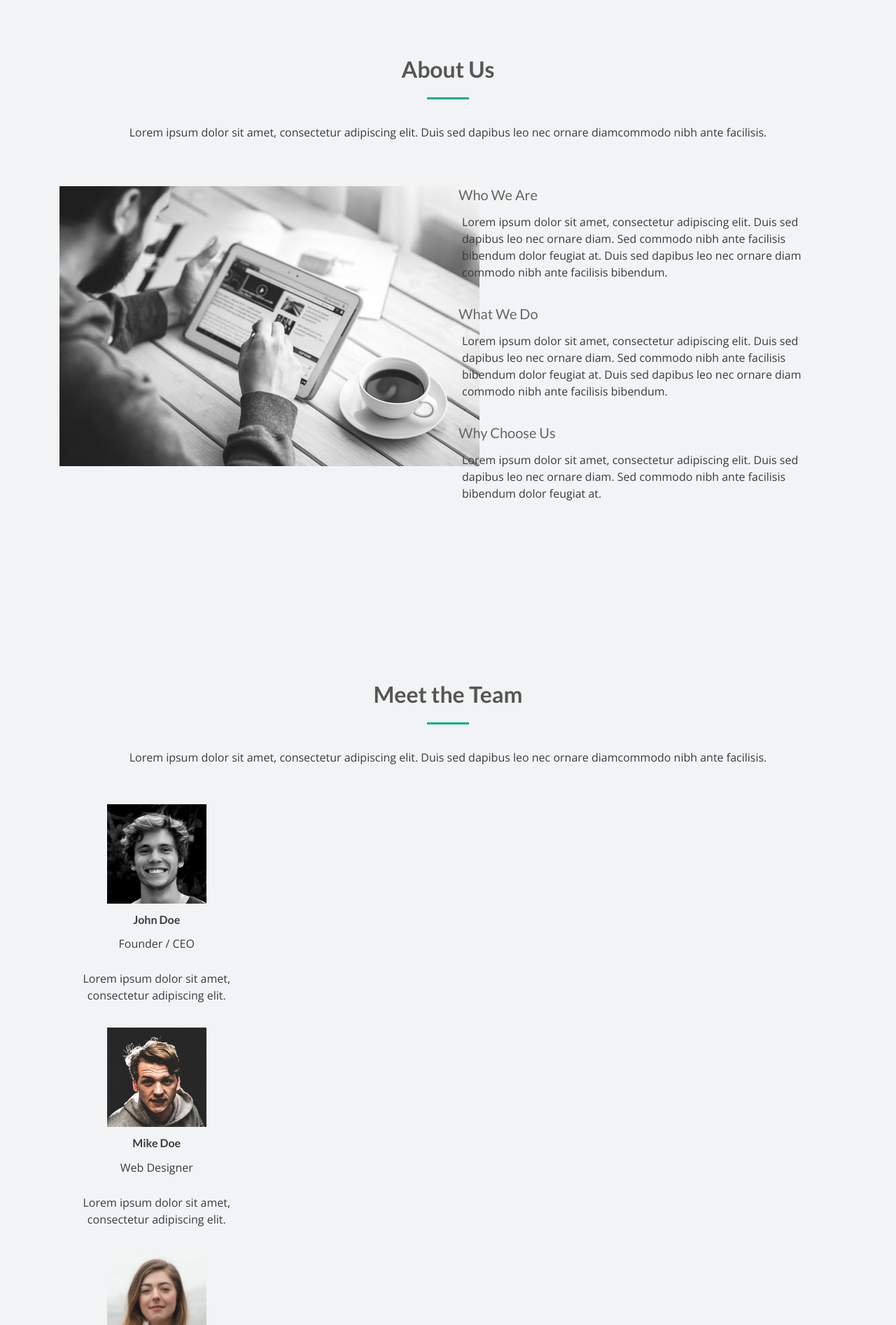
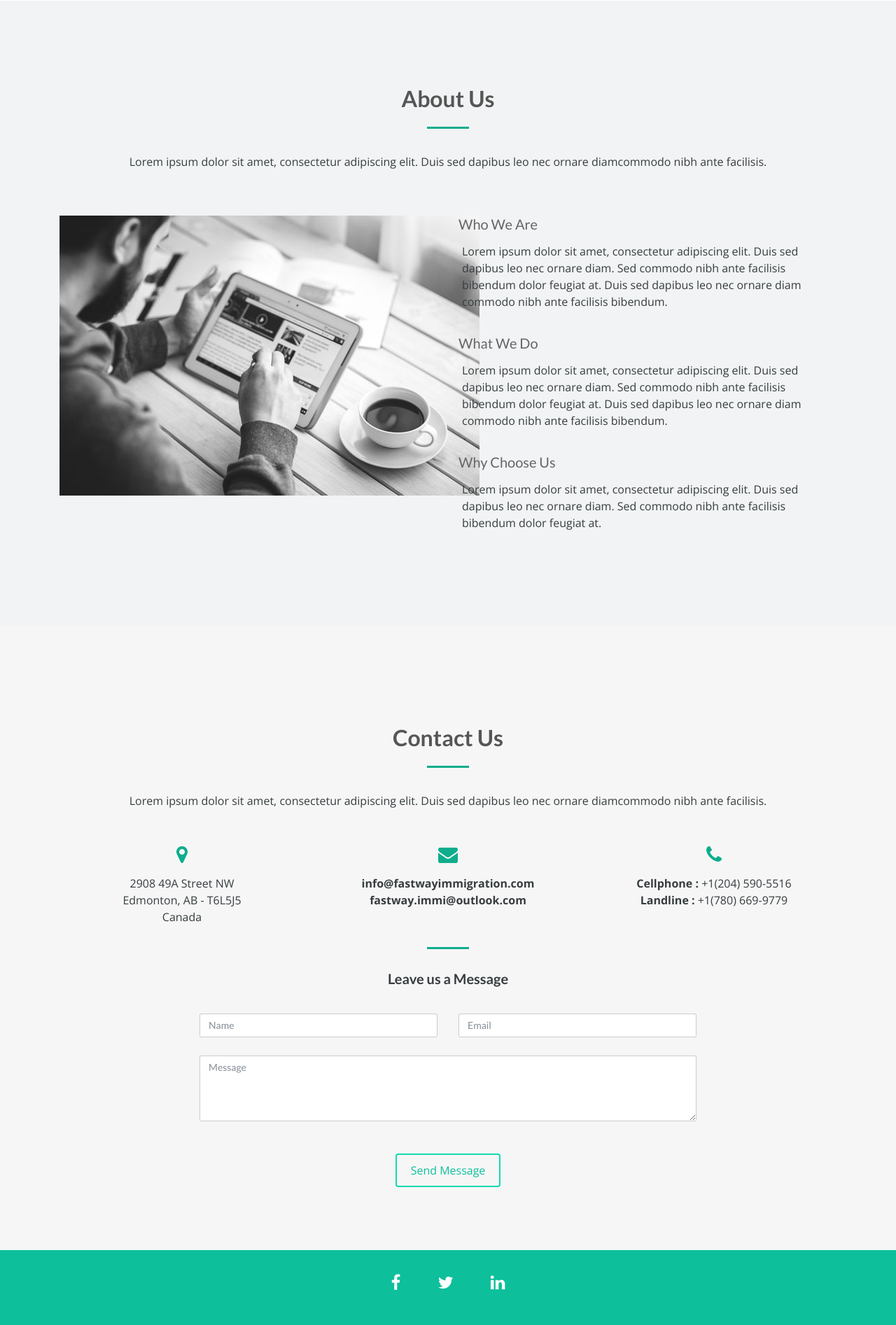
Before and after one commit to vivekmalhotra/fastwayImmigration, a PHP site: page /pages/header.html in a window 1280 px wide. Shown: the part 1581-3474 px from the top of the page at 70% size. Run offline with PHP 8.4, Linux system fonts and the light colour scheme; some libraries are stand-ins or nearby versions.

Commit message:
Static website - closing a computer - 2018-01-07

```diff
--- a/css/style.css
+++ b/css/style.css
@@ -536,18 +548,35 @@ img.img-circle.team-img {
 	padding: 120px 0 60px 0;
 	background-color: #f6f6f6;
 }
+
 #contact-section h3 {
 	font-size: 20px;
-	font-weight: 400;
+	font-weight: 600;
 }
+
 #contact-section form {
 	padding: 30px 0;
 }
+
 #contact-section i.fa {
 	color: #0dad8d;
-	font-size: 24px;
+	font-size: 28px;
 	margin-bottom: 10px;
 }
+
+#contact-section p.contact-email a{
+	color: #373d3f;
+	font-weight: 700;
+}
+
+#contact-section p.contact-email a:hover{
+	background-color: #0dad8d;
+	color: #eeeeee;
+	font-weight: 700;
+	padding: 0 5px;
+	border-radius: 5px;
+}
+
 label {
 	font-size: 12px;
 	font-weight: 400;
--- a/pages/header.html
+++ b/pages/header.html
@@ -51,10 +51,11 @@
       <div class="collapse navbar-collapse justify-content-end" id="navbarContent">
         <ul class="nav navbar-nav navbar-right">
           <li class="nav-item active"><a href="#">Home</a></li>
-          <li class="nav-item"><a href="#">About us</a></li>
+          <li class="nav-item"><a href="#">About</a></li>
+          <li class="nav-item"><a href="#">Contact Us</a></li>
           <li class="nav-item dropdown">
               <a href="#" class="dropdown-toggle" data-toggle="dropdown">Services<b class="caret"></b></a>
-	            <ul class="dropdown-menu dropdown-menu-center multi-column">
+	            <ul class="dropdown-menu dropdown-menu-right multi-column">
                   <div class="row custom-row-dropdown-menu">
                     <div class="col-md-4">
                       <ul class="multi-column-dropdown">
@@ -104,7 +105,7 @@
 
                     <div class="col-md-4">
                       <ul class="multi-column-dropdown">
-                        <li class="dropdown-header"><a href="#">Miscellaneous</a></li>
+                        <li class="dropdown-header"><a href="#">Other services</a></li>
                         <li class="dropdown-subheader"><a href="#"><i class="fa fa-angle-right"></i>Canadian Citizenship</a></li>
                         <li class="dropdown-subheader"><a href="#"><i class="fa fa-angle-right"></i>Issuance & Renewal of PR card</a></li>
                         <li class="dropdown-subheader"><a href="#"><i class="fa fa-angle-right"></i>Issuance of OCI card</a></li>
@@ -114,13 +115,14 @@
                   </div>
 
                   <div class="row">
-                    <div class="col-sm-12">
-                      <a id="all-services-button" href="#" class="btn btn-primary btn-lg btn-block center-btn">Detailed list of all Services offered</a>
+                    <div class="col-md-3"></div>
+                    <div class="col-md-6">
+                      <a id="all-services-button" class="btn btn-dark btn-md btn-block"><i class="fa fa-shield"></i>List of all Services</a>
                     </div>
+                    <div class="col-md-3"></div>
                   </div>
                 </ul>
           </li>
-          <li class="nav-item"><a href="#">Contact Us</a></li>
           <li class="nav-item"><a href="#">What's NEW <i class="fa fa-bell"></i></a></li>
         </ul>
       </div>
@@ -132,11 +134,11 @@
    <!-- Header -->
    <header class="text-center" name="home">
     <div class="intro-text" id="landing-header">
-      <h1>Welcome to
-        <strong>Fastway Immigration</strong>
-      </h1>
-      <p>We are a full-service integrated creative agency</p>
-      <a href="/services" class="btn btn-default btn-lg page-scroll">LEARN MORE</a>
+      <p>
+        <h1>Welcome to <strong>Fastway Immigration</strong></h1>
+        <h3>Your Trusted & Reliable partners in all Immigration related matters... </h3>
+      </p>
+      <a href="/services" class="btn btn-primary btn-lg page-scroll">LEARN MORE</a>
     </div>
 
     <ul class="slideshow">
@@ -219,61 +221,99 @@
     </div>
   </div>
 
-  <!-- Achievements Section -->
-
-  <!-- Team Section -->
-  <div id="team-section" class="text-center">
+  <!-- Contact Section -->
+  <div id="contact-section" class="text-center">
       <div class="container">
         <div class="section-title center">
-        <h2>Meet the Team</h2>
+          <h2>Contact Us</h2>
           <hr>
           <p>Lorem ipsum dolor sit amet, consectetur adipiscing elit. Duis sed dapibus leo nec ornare diamcommodo nibh ante facilisis.</p>
         </div>
-      <div id="row">
-        <div class="col-md-3 col-sm-6 team">
-          <div class="thumbnail">
-            <img src="img/team/01.jpg" alt="..." class="img-circle team-img">
-            <div class="caption">
-              <h3>John Doe</h3>
-              <p>Founder / CEO</p>
-              <p>Lorem ipsum dolor sit amet, consectetur adipiscing elit.</p>
+        <div class="row">
+          <div class="col-sm-12 col-lg-4">
+            <i class="fa fa-map-marker"></i>
+            <p>
+              2908 49A Street NW <br>
+              Edmonton, AB - T6L5J5 <br>
+              Canada
+            </p>
+          </div>
+          <div class="col-sm-12 col-lg-4">
+            <i class="fa fa-envelope"></i>
+            <p class="contact-email"><a href="mailto:info@fastwayimmigration.com">info@fastwayimmigration.com</a><br>
+              <a href="mailto:fastway.immi@outlook.com">fastway.immi@outlook.com</a>
+            </p>
+          </div>
+          <div class="col-sm-12 col-lg-4">
+            <i class="fa fa-phone"></i>
+            <p><strong>Cellphone :</strong> +1(204) 590-5516 <br>
+                <strong>Landline :</strong> +1(780) 669-9779
+              <br>
+            </p>
+          </div>
+          <hr>
+          <div class="clearfix"></div>
+        </div>
+        <div class="col-md-12 col-lg-8 offset-md-2">
+          <h3>Leave us a Message</h3>
+          <form name="sentMessage" id="contactForm" novalidate>
+            <div class="row">
+              <div class="col-md-6">
+                <div class="form-group">
+                  <input type="text" id="name" class="form-control" placeholder="Name" required="required">
+                  <p class="help-block text-danger"></p>
+                </div>
+              </div>
+              <div class="col-md-6">
+                <div class="form-group">
+                  <input type="email" id="email" class="form-control" placeholder="Email" required="required">
+                  <p class="help-block text-danger"></p>
                 </div>
               </div>
             </div>
-        <div class="col-md-3 col-sm-6 team">
-          <div class="thumbnail">
-            <img src="img/team/02.jpg" alt="..." class="img-circle team-img">
-            <div class="caption">
-              <h3>Mike Doe</h3>
-              <p>Web Designer</p>
-              <p>Lorem ipsum dolor sit amet, consectetur adipiscing elit.</p>
+            <div class="form-group">
+              <textarea name="message" id="message" class="form-control" rows="4" placeholder="Message" required></textarea>
+              <p class="help-block text-danger"></p>
             </div>
-          </div>
-        </div>
-        <div class="col-md-3 col-sm-6 team">
-          <div class="thumbnail">
-            <img src="img/team/03.jpg" alt="..." class="img-circle team-img">
-            <div class="caption">
-              <h3>Jane Doe</h3>
-              <p>Creative Director</p>
-              <p>Lorem ipsum dolor sit amet, consectetur adipiscing elit.</p>
-            </div>
-          </div>
-        </div>
-        <div class="col-md-3 col-sm-6 team">
-          <div class="thumbnail">
-            <img src="img/team/04.jpg" alt="..." class="img-circle team-img">
-            <div class="caption">
-              <h3>Larry Show</h3>
-              <p>Project Manager</p>
-              <p>Lorem ipsum dolor sit amet, consectetur adipiscing elit.</p>
+            <div id="success"></div>
+            <button type="submit" class="btn btn-default">Send Message</button>
+          </form>
         </div>
       </div>
     </div>
     </div>
+    <div id="social-section">
+      <div class="container">
+        <div class="social">
+          <ul>
+            <li>
+              <a href="#">
+                <i class="fa fa-facebook"></i>
+              </a>
+            </li>
+            <li>
+              <a href="#">
+                <i class="fa fa-twitter"></i>
+              </a>
+            </li>
+            <li>
+              <a href="#">
+                <i class="fa fa-linkedin"></i>
+              </a>
+            </li>
+          </ul>
         </div>
       </div>
-
+    </div>
+    <div id="footer">
+      <div class="container">
+        <div class="fnav">
+          <p>Copyright &copy; 2018 - Designed by Vivek Malhotra & thanks to
+            <a href="http://www.templatewire.com" rel="nofollow">TemplateWire</a>
+          </p>
+        </div>
+      </div>
+    </div>
 
     <!-- jQuery (necessary for Bootstrap's JavaScript plugins) -->
     <script src="https://ajax.googleapis.com/ajax/libs/jquery/1.11.1/jquery.min.js"></script>
```
Also changed, not shown: other parts of css/style.css (+34 -22 lines), index.html (+233 -47 lines), img/logo/logo.png. Lines whose indentation alone changed are shown as unchanged.
